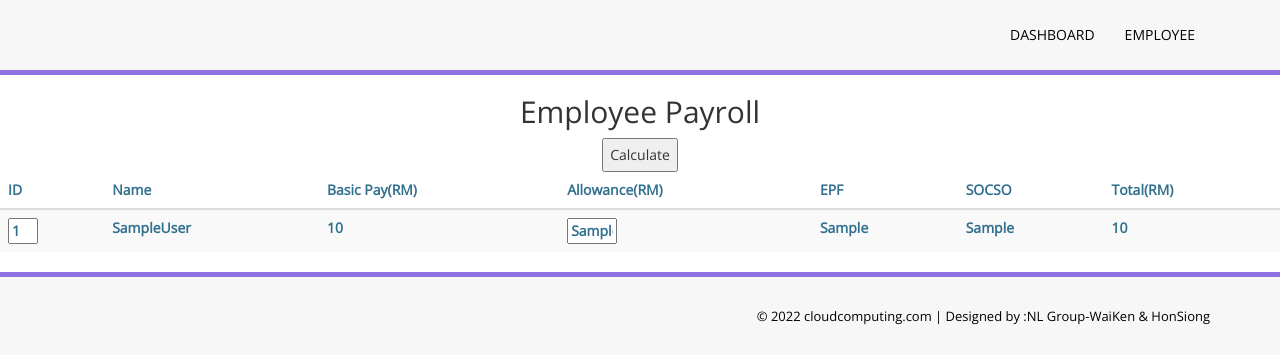
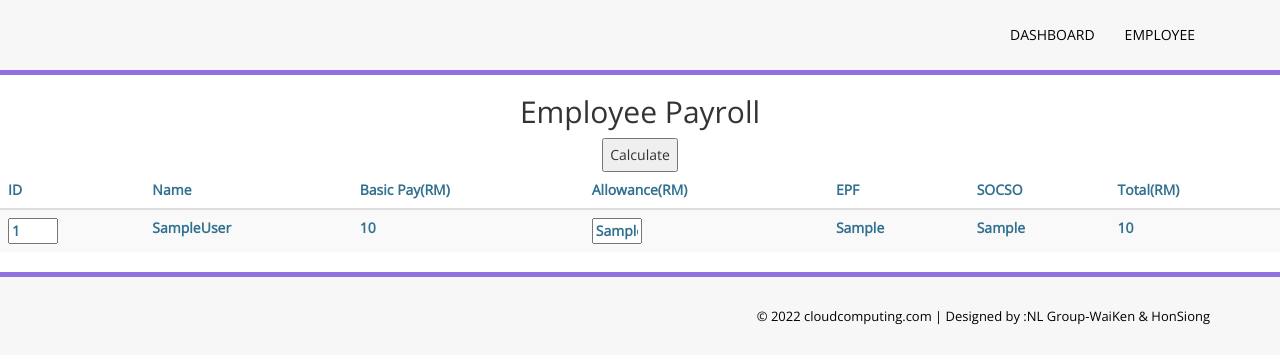
Before and after one commit to HonSiong/aws-live, a Flask app: page /payroll in a window 1280 px wide. Shown: the part 90-454 px from the top of the page. Run offline with Flask 2, Linux system fonts and the light colour scheme; tables that the repository leaves empty or names only in its code hold one stand-in row (values such as "Sample post"); lists and menus that the app fills with data are empty; some libraries are stand-ins or nearby versions.

Commit message:
Update payroll.html

```diff
--- a/templates/payroll.html
+++ b/templates/payroll.html
@@ -77,7 +77,7 @@
                 <button type="submit">Calculate</button>
                 {% for emp in emps %}
                 <tr>
-                    <th><input type="text" name="emp_id[]" value="{{emp[0]}}" style="width:30px;" readonly/></th>
+                    <th><input type="text" name="emp_id[]" value="{{emp[0]}}" style="width:50px;" readonly/></th>
                     <th>{{emp[1]}}{{emp[2]}}</th>
                     <th>{{emp[3]}}</th>
                     <th><input type="text" name="allowance[]" style="width:50px" value="{{emp[4]}}"/></th>
```
